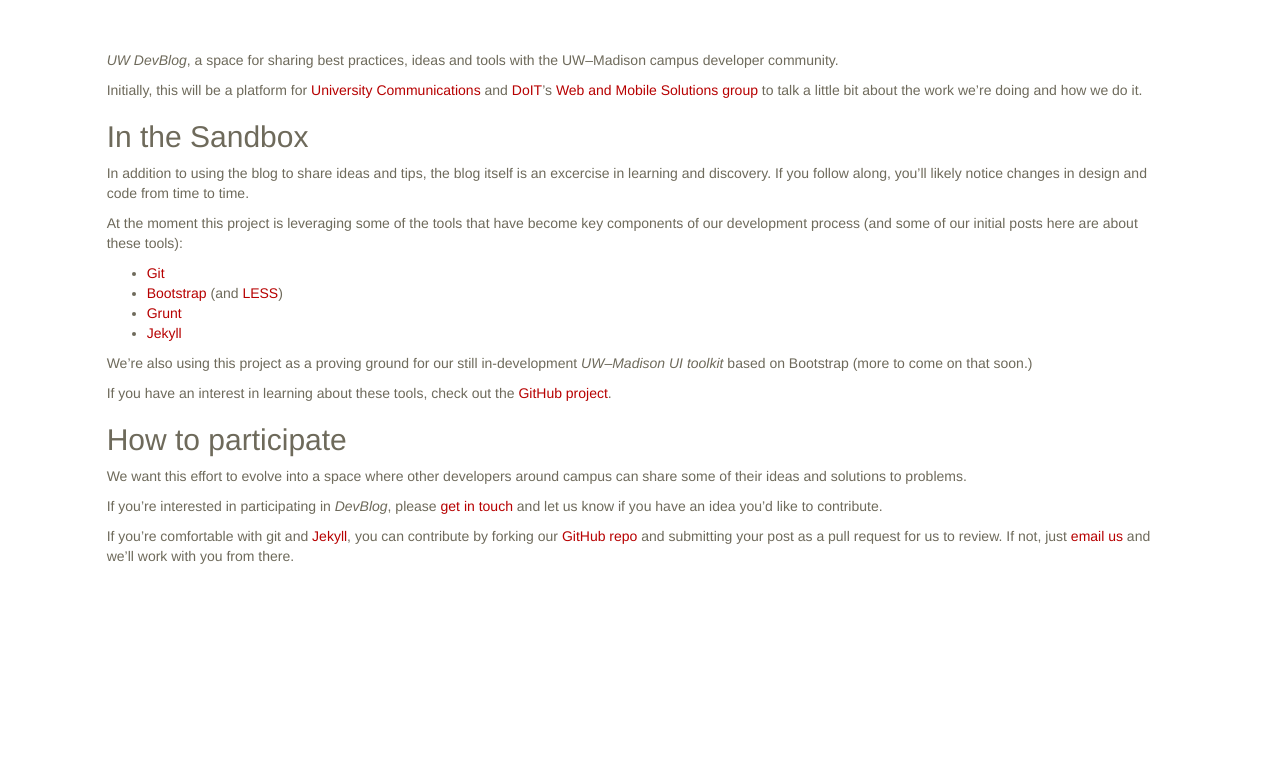
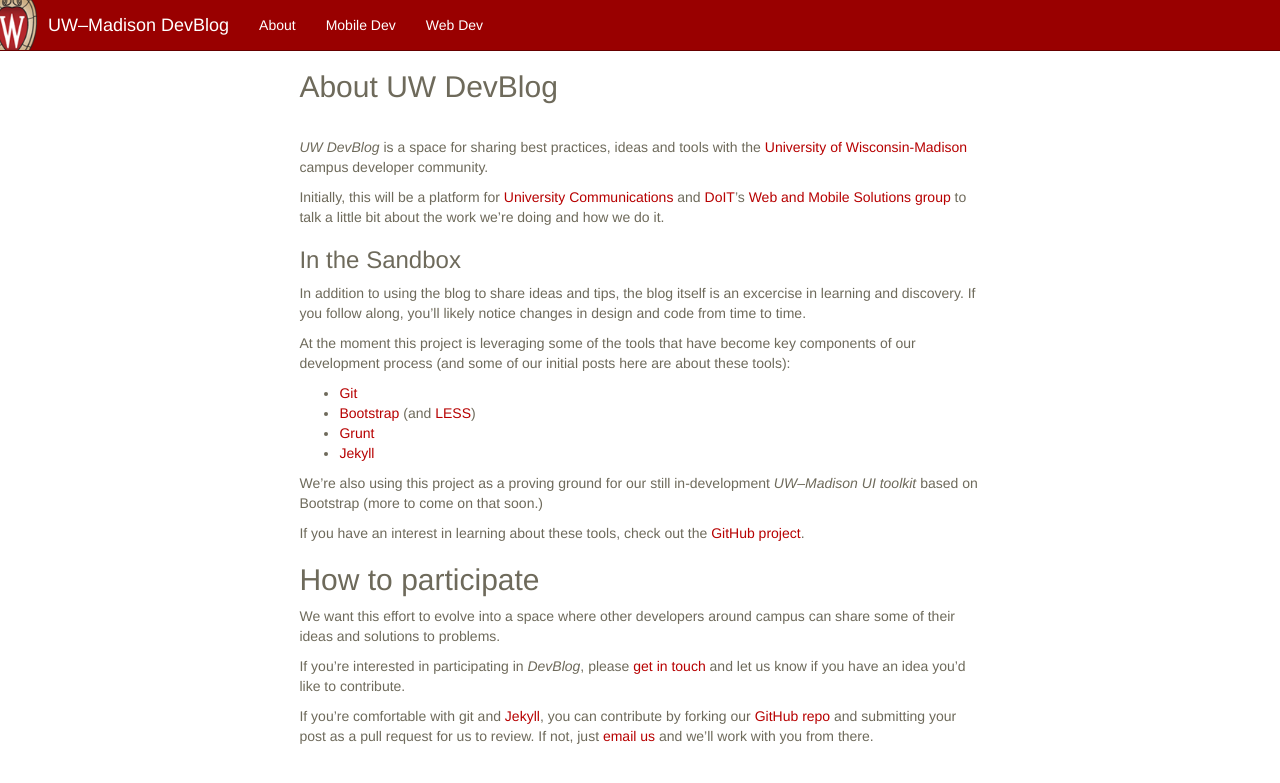
Before and after one commit to UWMadisonUcomm/devblog, a Jekyll site: the page built from about/index.md, in a window 1280 px wide. Shown: the top 783 px of the page. Built offline with Jekyll 4.4.1, drawn with Linux system fonts in a browser that asks for light colours; nearby versions of some CDN libraries; Markdown is read by kramdown in place of the engine named in the settings.

Commit message:
format page.html

```diff
--- a/_includes/navbar.html
+++ b/_includes/navbar.html
@@ -11,7 +11,7 @@
       </div>
       <div class="collapse navbar-collapse">
         <ul class="nav navbar-nav">
-          <li><a href="{% post_url 2013-10-3-introducing-uw-devblog %}">About</a></li>
+          <li><a href="/about/">About</a></li>
           <li><a href="/category/mobile">Mobile Dev</a></li>
           <li><a href="/category/webdev">Web Dev</a></li>
         </ul>
--- a/_layouts/archive.html
+++ b/_layouts/archive.html
@@ -3,7 +3,7 @@
 
   {% include navbar.html %}
 
-  <div id="content" class="category col-sm-10 col-md-10  col-sm-offset-1 col-md-offset-1 ">
+  <div id="content" class="category col-sm-10 col-md-10  col-sm-offset-1 col-md-offset-1">
     <div class="row">
       <h2 class="col-sm-8 col-sm-offset-2">{{ page.header }}</h2>
     </div>
--- a/_layouts/page.html
+++ b/_layouts/page.html
@@ -1,9 +1,16 @@
 
 {% include header.html %}
 
-  <div id="content" class="page col-sm-10 col-md-10  col-sm-offset-1 col-md-offset-1 ">
+  {% include navbar.html %}
+
+  <div id="content" class="col-sm-10 col-md-10  col-sm-offset-1 col-md-offset-1">
     <div class="row">
-      {{ content }}
+      <h2 class="col-sm-8 col-sm-offset-2">{{ page.title }}</h2>
+    </div>
+    <div class="row">
+      <article class="col-sm-8 col-sm-offset-2">
+        {{ content }}
+      </article>
     </div>
   </div>
 
--- a/about/index.md
+++ b/about/index.md
@@ -3,12 +3,13 @@
 title:  "About UW DevBlog"
 ---
 
-_UW DevBlog_, a space for sharing best practices, ideas and tools with the UW–Madison campus developer community.
+
+_UW DevBlog_ is a space for sharing best practices, ideas and tools with the [University of Wisconsin-Madison](http://www.wisc.edu) campus developer community.
 
 Initially, this will be a platform for [University Communications](http://uc.wisc.edu/) and [DoIT](http://www.doit.wisc.edu/)’s [Web and Mobile Solutions group](https://www.doit.wisc.edu/about/departments/#adi) to talk a little bit about the work we’re doing and how we do it.
 
 
-## In the Sandbox
+### In the Sandbox
 In addition to using the blog to share ideas and tips, the blog itself is an excercise in learning and discovery. If you follow along, you’ll likely notice changes in design and code from time to time.
 
 At the moment this project is leveraging some of the tools that have become key components of our development process (and some of our initial posts here are about these tools):
```
